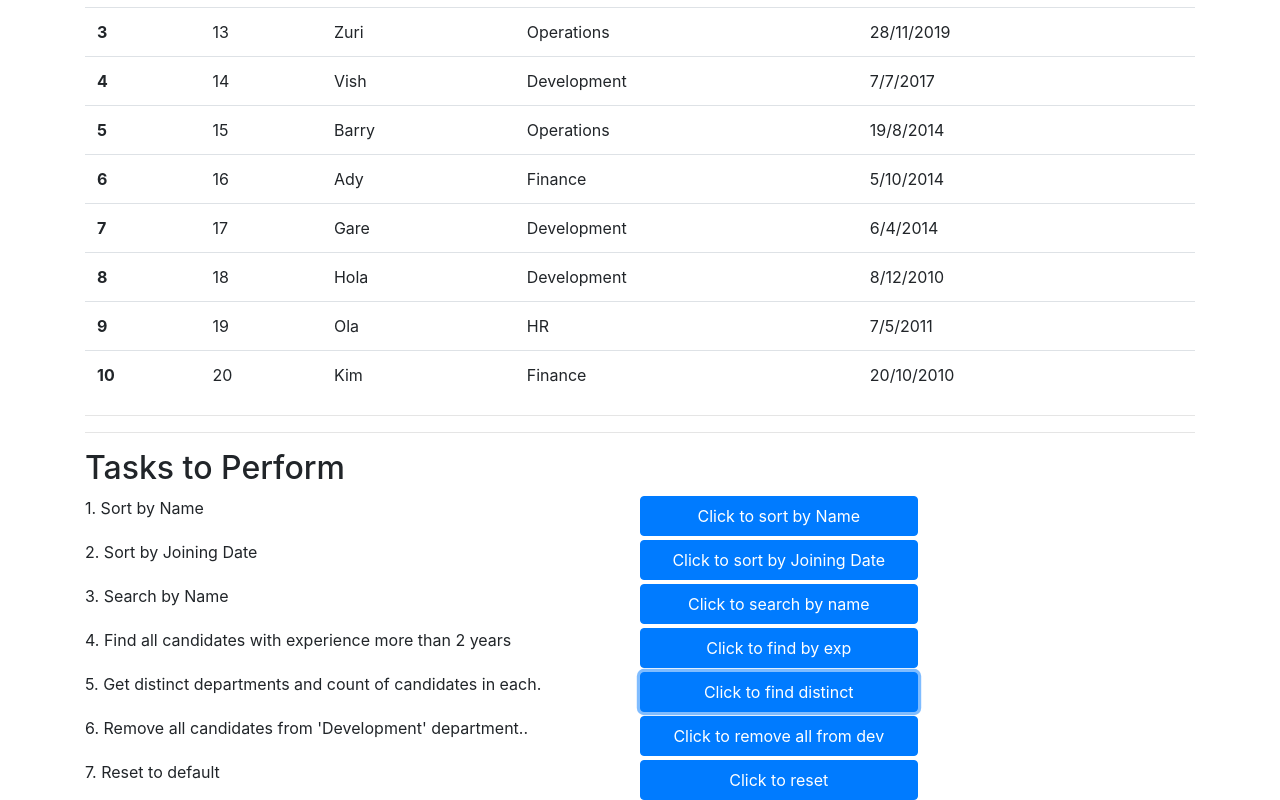
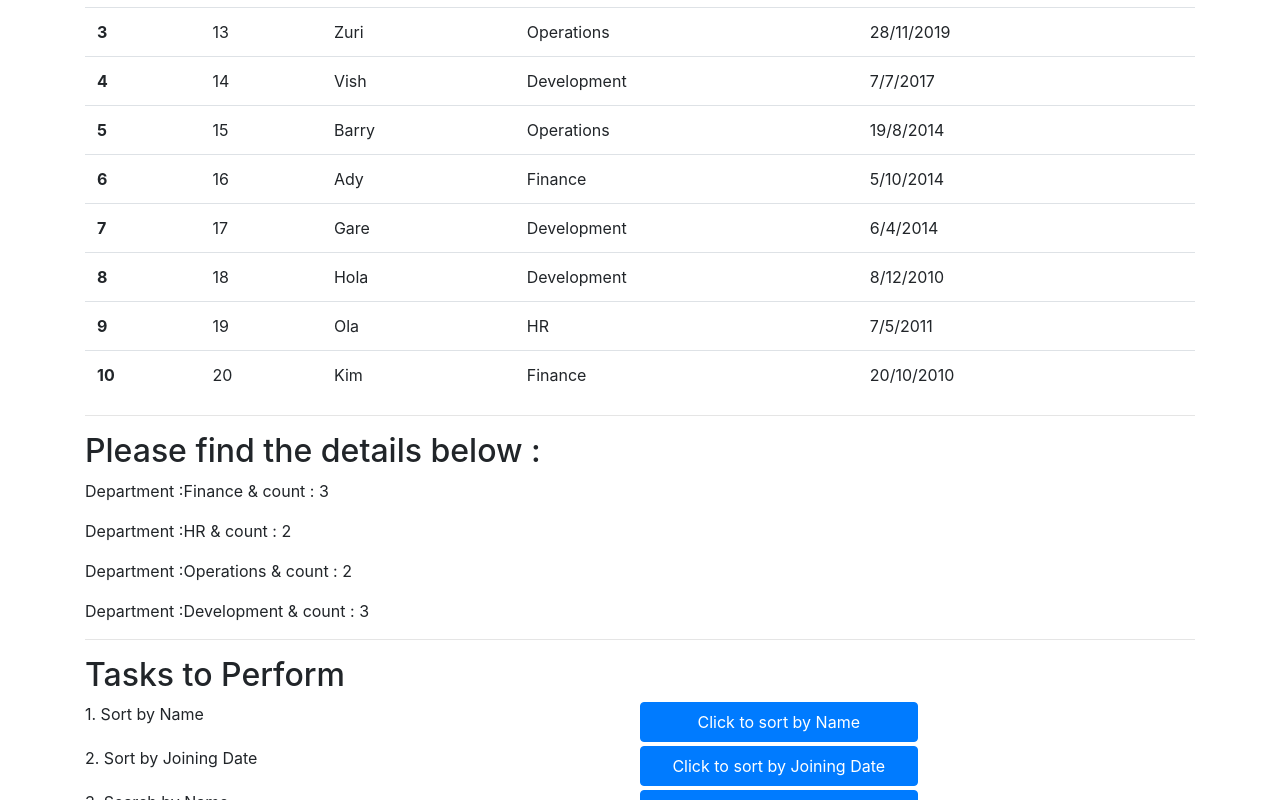
Before and after one commit to animeshbasak/paper-test, an Angular app in the folder paper-test/: page /employee in a window 1280 px wide. Both pictures are taken after a click on the button "Click to find distinct". Shown: the part 341-1141 px from the top of the page. Built offline with nearby package versions, Linux system fonts and the light colour scheme.

Commit message:
fix for distinct value

```diff
--- a/paper-test/src/app/employee-component/employee-component.component.html
+++ b/paper-test/src/app/employee-component/employee-component.component.html
@@ -124,11 +124,11 @@
             </tr>
         </tbody>
     </table>
-    <span *ngIf="!searchValue">{{errorMsg}}</span>
     </div>
-    <!-- <div *ngIf="searchDistinctVal" class="mt-2">
-        <span>{{distinctData}}</span>
-    </div> -->
+    <div *ngIf="searchDistinctVal" class="mt-2">
+        <h2 >Please find the details below :</h2>
+        <p *ngFor="let item of distinctData">{{item}}</p>
+    </div>
     <hr>
     <h2 class="mt-2">Tasks to Perform</h2>
     <div class="d-flex  mt-1">
--- a/paper-test/src/app/employee-component/employee-component.component.ts
+++ b/paper-test/src/app/employee-component/employee-component.component.ts
@@ -27,7 +27,7 @@ export class EmployeeComponentComponent implements OnInit {
   myDate
   distinct =[]
   sortedName
-  distinctData:any
+  distinctData:any={}
   filteredData:any=[]
   removeData:any=[]
   searchValue
@@ -153,14 +153,19 @@ export class EmployeeComponentComponent implements OnInit {
     const distinctArray:any =[]
     this.candidate_data.forEach(function(obj){
       var key = obj['department']
+      distinctObj[key]=(distinctObj[key]||0)+1
+    })
+    // console.log(distinctObj)
+    this.distinctData=distinctObj
+    var newArray:any = [];
+    for(let key in this.distinctData){ //loop over keys of MyObj object variable
+    //string variable where we concatenate key and value as below
+      var str = "Department :"+ key +" & count : "+this.distinctData[key]+"";
+      newArray.push(str);//we push this string value to the newArray declared outside of the loop
+    }
+    this.distinctData=newArray
+    console.log( this.distinctData);
 
-      distinctObj[key]=(distinctObj[key]||0)+1
-      // distinctArray.push(obj['department']+' '+distinctObj[key])
-      // console.log(distinctArray)
-    })
-    console.log(distinctObj)
-    // this.distinctData=distinctObj
-    // console.log( this.distinctData)
   }
   removeCandidates(){
     this.removeCandidatesVal=true;
```
